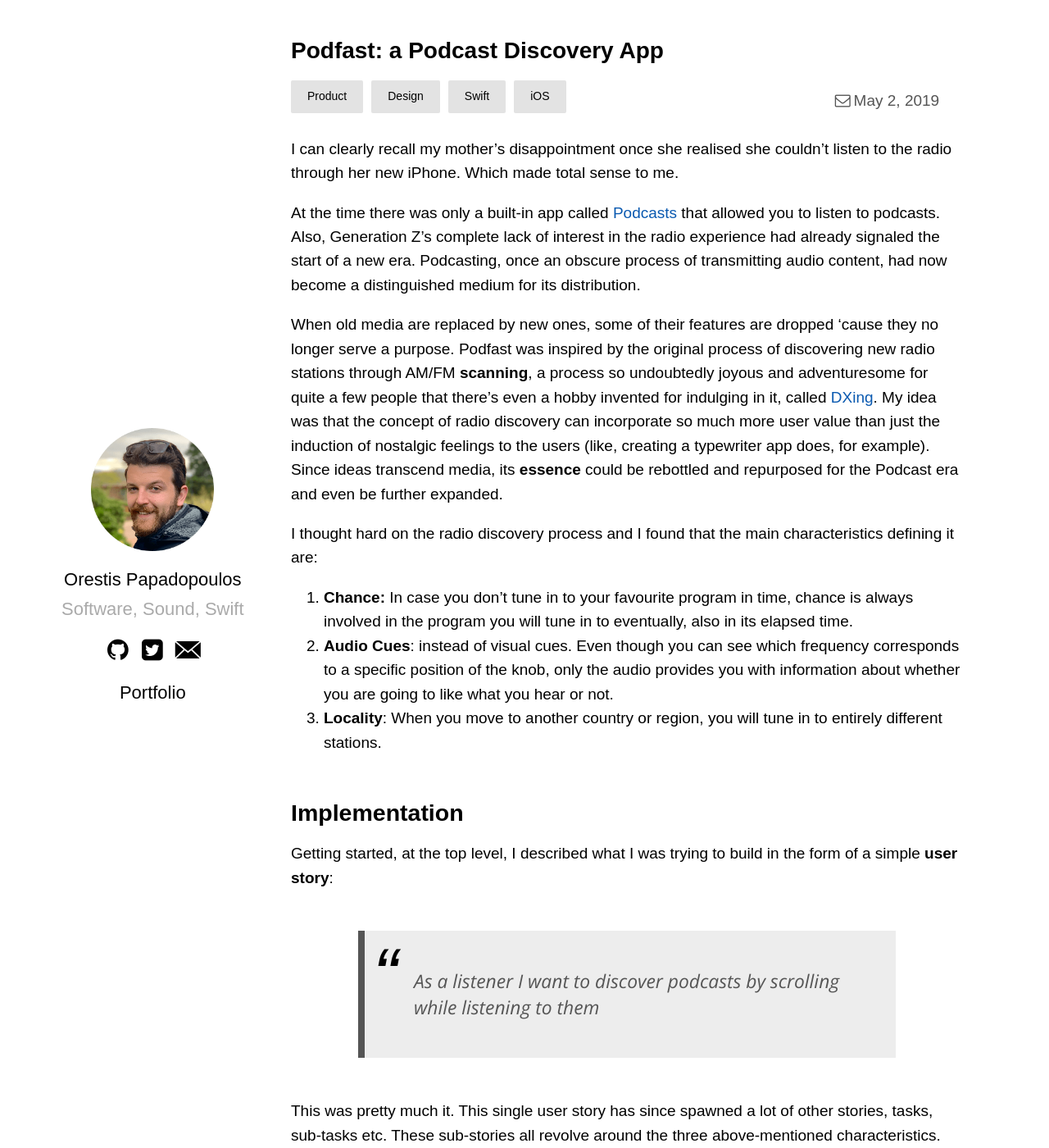
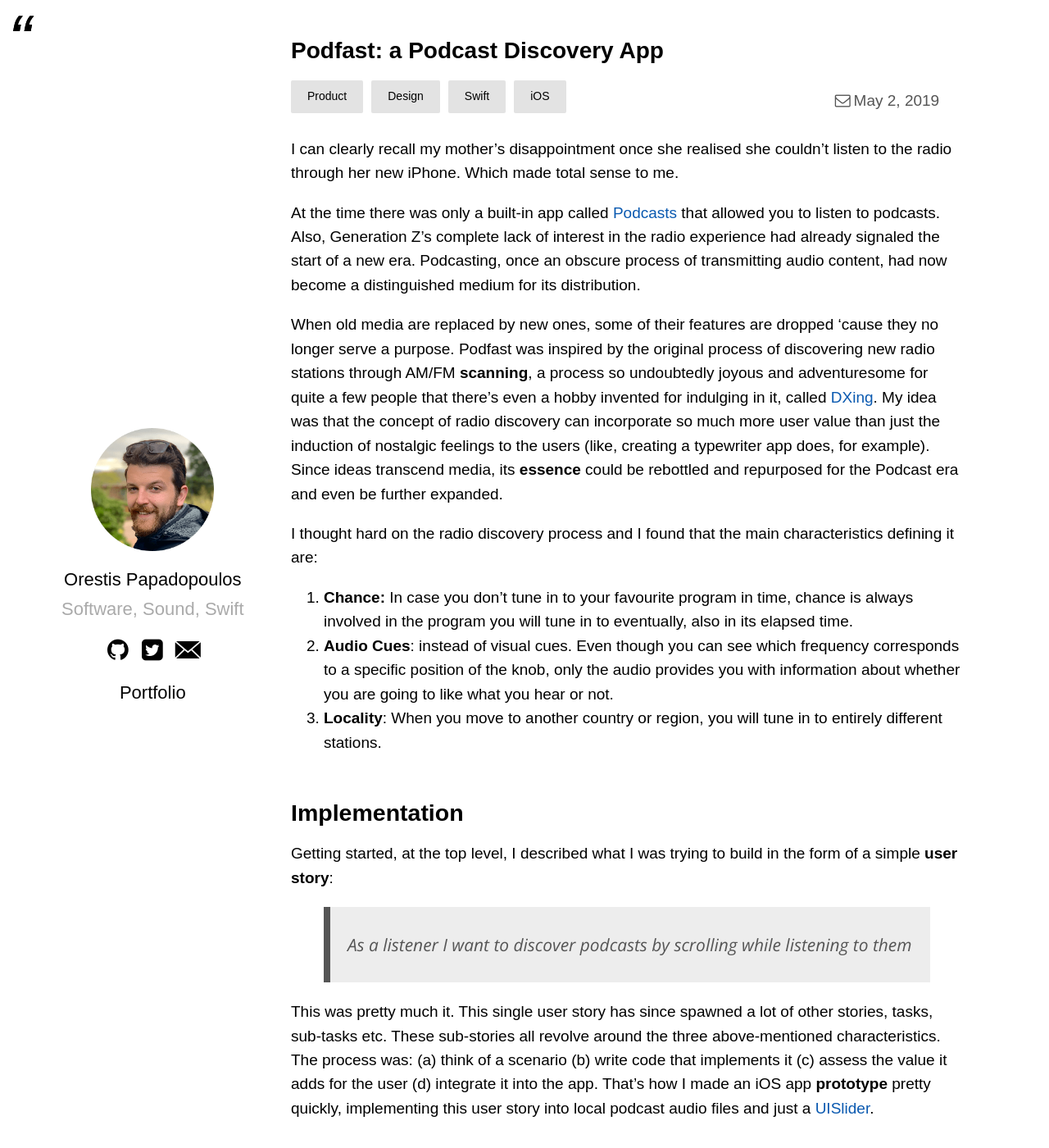
Before and after one commit to orjpap/orjpap.github.io, a Jekyll site: the page built from _posts/2019-05-02-iOS-podfast-edit.md, in a window 1280 px wide and 1400 px high. Shown: the whole window at 82% size. Built offline with Jekyll 4.4.1, drawn with Linux system fonts in a browser that asks for light colours; Markdown is read by kramdown in place of the engine named in the settings; grey boxes are pictures that could not be loaded.

Commit message:
Blockquote style edits

```diff
--- a/_sass/plain.scss
+++ b/_sass/plain.scss
@@ -259,16 +259,13 @@
 
 @import url(https://fonts.googleapis.com/css?family=Open+Sans:400italic);
 blockquote{
-  font-size: 1.2em;
-  width:80%;
-  margin:50px auto;
+  font-size: 1.1em;
   font-family:Open Sans;
   font-style:italic;
   color: #555555;
-  padding:1em 30px 1em 60px;
+  padding: 0.5em 1em;
   border-left:8px solid #555555;
   line-height:1.4;
-  position: relative;
   background:#EDEDED;
 }
 
```
